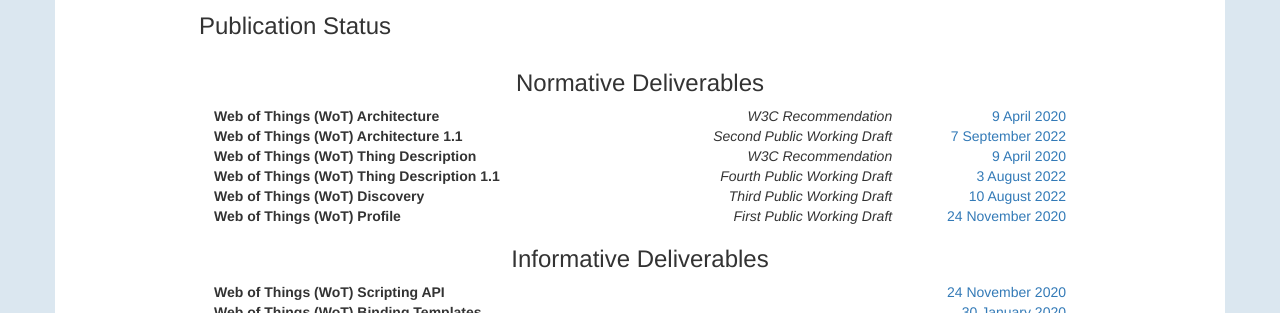
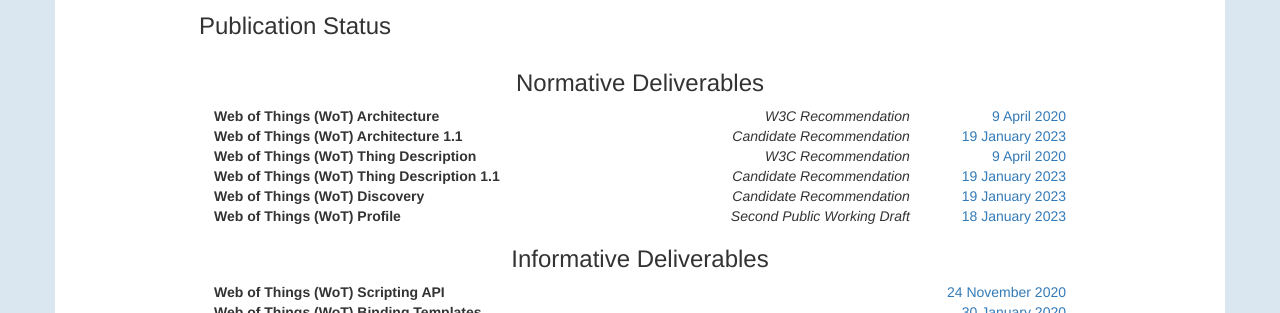
Before and after one commit to w3c/wot-marketing, a Jekyll site: the page built from docs/wg/index.html, in a window 1280 px wide. Shown: the part 1003-1316 px from the top of the page. Built offline with Jekyll 4.4.1, drawn with Linux system fonts in a browser that asks for light colours; nearby versions of some CDN libraries; comment, search, counter and statistics services are not loaded.

Commit message:
update links & information about recent publications
TD, Arch, Discovery and Profile

```diff
--- a/docs/wg/index.html
+++ b/docs/wg/index.html
@@ -102,8 +102,8 @@
 						</tr>
 						<tr>
 							<th>Web of Things (WoT) Architecture 1.1</th>
-							<td style="text-align:right;"><i>Second Public Working Draft</i></td>
-							<td style="text-align:right;"><a href="https://www.w3.org/TR/2022/WD-wot-architecture11-20220907/" target="_blank">7 September 2022</a></td>
+							<td style="text-align:right;"><i>Candidate Recommendation</i></td>
+							<td style="text-align:right;"><a href="https://www.w3.org/TR/2023/CR-wot-architecture11-20230119/" target="_blank">19 January 2023</a></td>
 						</tr>
 						<tr>
 							<th>Web of Things (WoT) Thing Description</th>
@@ -112,18 +112,18 @@
 						</tr>
 						<tr>
 							<th>Web of Things (WoT) Thing Description 1.1</th>
-							<td style="text-align:right;"><i>Fourth Public Working Draft</i></td>
-							<td style="text-align:right;"><a href="https://www.w3.org/TR/2022/WD-wot-thing-description11-20220803/" target="_blank">3 August 2022</a></td>
+							<td style="text-align:right;"><i>Candidate Recommendation</i></td>
+							<td style="text-align:right;"><a href="https://www.w3.org/TR/2023/CR-wot-thing-description11-20230119/" target="_blank">19 January 2023</a></td>
 						</tr>
 						<tr>
 							<th>Web of Things (WoT) Discovery</th>
-							<td style="text-align:right;"><i>Third Public Working Draft</i></td>
-							<td style="text-align:right;"><a href="https://www.w3.org/TR/2022/WD-wot-discovery-20220810/" target="_blank">10 August 2022</a></td>
+							<td style="text-align:right;"><i>Candidate Recommendation</i></td>
+							<td style="text-align:right;"><a href="https://www.w3.org/TR/2023/CR-wot-discovery-20230119/" target="_blank">19 January 2023</a></td>
 						</tr>
 						<tr>
 							<th>Web of Things (WoT) Profile</th>
-							<td style="text-align:right;"><i>First Public Working Draft</i></td>
-							<td style="text-align:right;"><a href="https://www.w3.org/TR/2020/WD-wot-profile-20201124/" target="_blank">24 November 2020</a></td>
+							<td style="text-align:right;"><i>Second Public Working Draft</i></td>
+							<td style="text-align:right;"><a href="https://www.w3.org/TR/2023/WD-wot-profile-20230118/" target="_blank">18 January 2023</a></td>
 						</tr>
 					</tbody>
 				</table>
```
